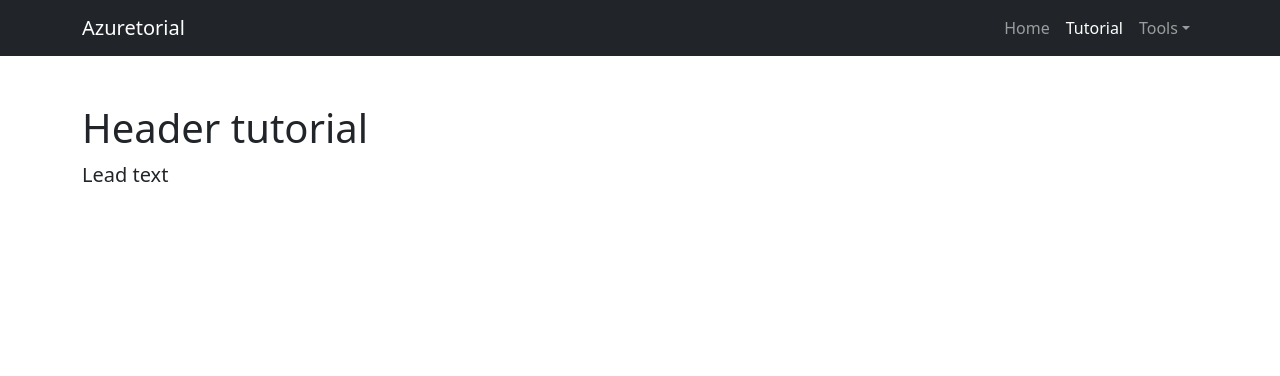
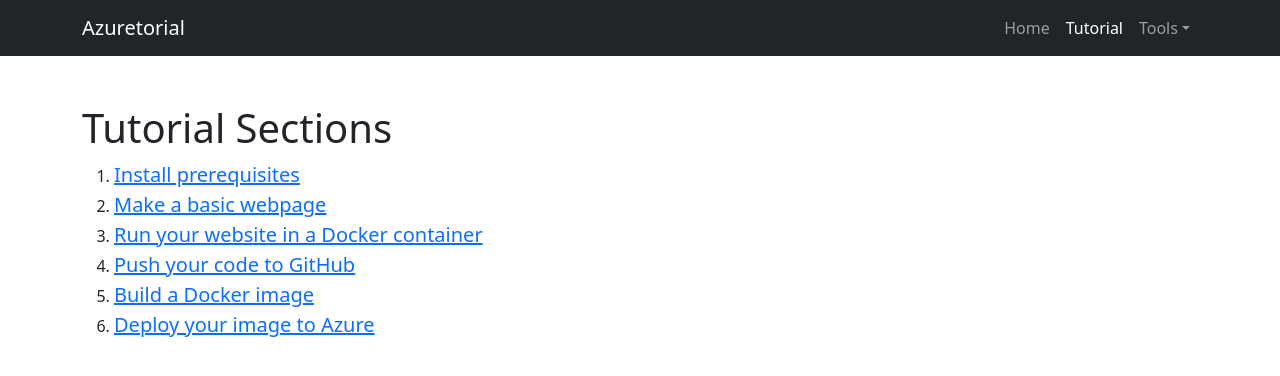
Before and after one commit to tmazyrko/AzureDemo, a plain HTML site: page src/tutorial/index.html in a window 1280 px wide. Drawn offline with nearby package versions, Linux system fonts and the light colour scheme.

Commit message:
Add links to tutorial section pages

```diff
--- a/src/tutorial/index.html
+++ b/src/tutorial/index.html
@@ -36,8 +36,15 @@
 <!-- Page content-->
 <div class="container">
     <div class="mt-5">
-        <h1>Header tutorial</h1>
-        <p class="lead">Lead text</p>
+        <h1>Tutorial Sections</h1>
+        <ol type="1">
+            <li><a class="lead" href="/tutorial/1/">Install prerequisites</a></li>
+            <li><a class="lead" href="/tutorial/2/">Make a basic webpage</a></li>
+            <li><a class="lead" href="/tutorial/3/">Run your website in a Docker container</a></li>
+            <li><a class="lead" href="/tutorial/4/">Push your code to GitHub</a></li>
+            <li><a class="lead" href="/tutorial/5/">Build a Docker image</a></li>
+            <li><a class="lead" href="/tutorial/6/">Deploy your image to Azure</a></li>
+        </ol>
     </div>
 </div>
 <!-- Bootstrap core JS-->
```
